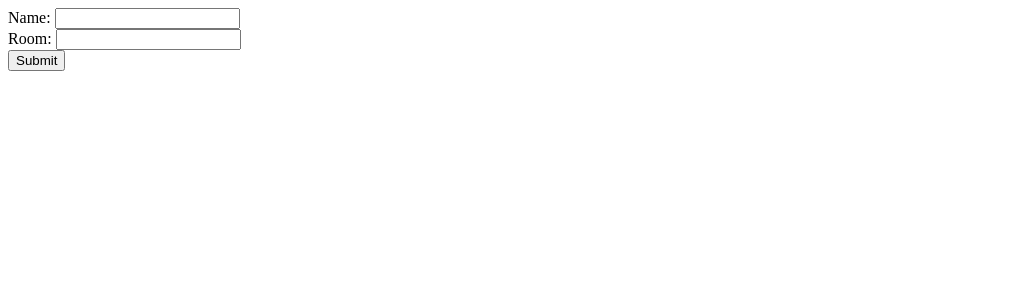
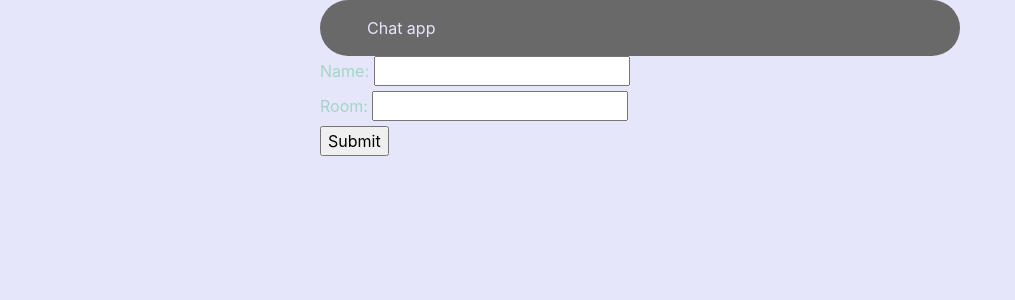
Before and after one commit to Escape198/flask_chat, a Python web app: template flask/templates/index.html in a window 1280 px wide. Shown: the top 300 px of the page, without its empty margins (0-1015 px from the left). Run offline with Jinja, Linux system fonts and the light colour scheme; the template is opened without the code that fills it, so the values that code supplies are empty, except form fields; form fields are guessed from the names that the template uses; some libraries are stand-ins or nearby versions.

Commit message:
Add files via upload

```diff
--- a/flask/templates/chat.html
+++ b/flask/templates/chat.html
@@ -1,9 +1,10 @@
+{% extends 'base.html' %}
 <html>
     <head>
         <title>Flask-SocketIO-Chat: {{ room }}</title>
         <script type="text/javascript" src="//code.jquery.com/jquery-1.4.2.min.js"></script>
   <script type="text/javascript" src="//cdn.socket.io/4.4.1/socket.io.min.js"></script>
-        <script type="text/javascript" src="{{url_for('static', filename='index.js')}}"></script>
+        <script type="text/javascript" src="{{url_for('static', filename='js/index.js')}}"></script>
     </head>
     <body>
         <h1>Flask-SocketIO-Chat: {{ room }}</h1>
--- a/flask/templates/index.html
+++ b/flask/templates/index.html
@@ -4,9 +4,30 @@
   <meta charset="UTF-8">
   <meta http-equiv="X-UA-Compatible" content="IE=edge">
   <meta name="viewport" content="width=device-width, initial-scale=1.0">
-  <title>Document</title>
+  <title>Home</title>
+  <meta charset="utf-8">
+  <meta name="viewport" content="width=device-width, initial-scale=1">
+  <link rel="stylesheet" href="https://cdnjs.cloudflare.com/ajax/libs/font-awesome/4.7.0/css/font-awesome.min.css">
+  <link rel="stylesheet" href="https://use.fontawesome.com/releases/v5.0.8/css/all.css">
+  <meta name="viewport" content="width=device-width, initial-scale=1">
+  <link rel="stylesheet" href="https://maxcdn.bootstrapcdn.com/bootstrap/4.4.1/css/bootstrap.min.css">
+  <script src="https://ajax.googleapis.com/ajax/libs/jquery/3.5.1/jquery.min.js"></script>
+  <script src="https://cdnjs.cloudflare.com/ajax/libs/popper.js/1.16.0/umd/popper.min.js"></script>
+  <script src="https://maxcdn.bootstrapcdn.com/bootstrap/4.4.1/js/bootstrap.min.js"></script>
+<link type="text/css" href="{{ url_for('static', filename='css/styles.css')}}" rel="stylesheet" />
 </head>
 <body>
+  <!-- Background -->
+  <style>
+   body {background: #E0FFFF;color: #a2d5c6;width: 50%;border-radius: 5px; background-color: #E6E6FA}
+  </style>
+  <div>
+    <nav class="navbar navbar-light">
+      <div class="col-sm-6">
+        <a class="navbar navbar-light" href="/">Chat app</a>
+      </div>
+  </div>
+  <!-- Form -->
   <form method="POST">
     {{ form.hidden_tag() }}
     {{ form.name.label }}: {{ form.name() }} {% for error in form.name.errors %}{{ error }}{% endfor %}<br>
--- a/flask/templates/login.html
+++ b/flask/templates/login.html
@@ -1,3 +1,4 @@
+{% extends 'base.html' %}
 <!DOCTYPE html>
 <html>
 <head>
```
